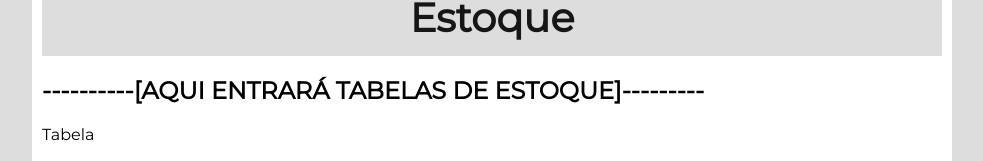
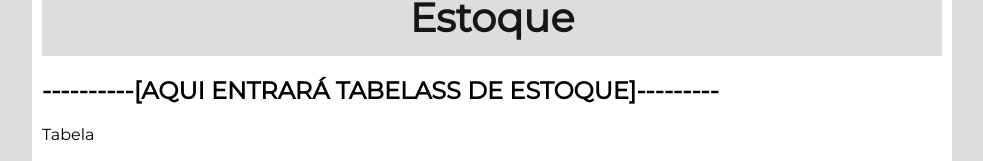
Before and after one commit to IgorGrativol/ProjetoLogin, a plain HTML site: page home.html in a window 1280 px wide. Shown: the part 172-333 px from the top of the page, without its empty margins (148-1131 px from the left). Drawn offline with Linux system fonts and the light colour scheme.

Commit message:
alteração tabela

```diff
--- a/home.html
+++ b/home.html
@@ -24,7 +24,7 @@
     </nav>
 
     <section id="corpo">
-        <h1>----------[AQUI ENTRARÁ TABELAS DE ESTOQUE]---------</h1>
+        <h1>----------[AQUI ENTRARÁ TABELASS DE ESTOQUE]---------</h1>
         <p>Tabela</p>
         <p>Tabela</p>
         <p>Tabela</p>
```
